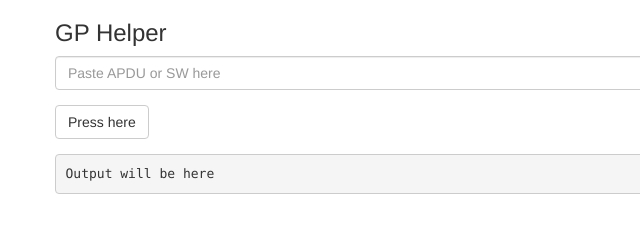
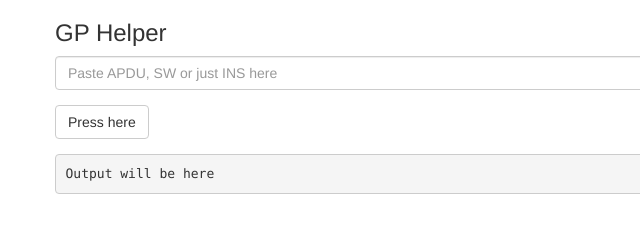
Before and after one commit to sainaen/gp-helper, a plain HTML site: page index.html in a window 1280 px wide. Shown: the full height of the page, 0-640 px from the left. Drawn offline with nearby package versions, Linux system fonts and the light colour scheme.

Commit message:
Mention INS in input's placeholder

```diff
--- a/index.html
+++ b/index.html
@@ -332,7 +332,7 @@
         <div class="row">
             <form action="#" role="form" id="inForm">
                 <div class="form-group">
-                    <input id="in" class="form-control" name="in" type="text" placeholder="Paste APDU or SW here"/>
+                    <input id="in" class="form-control" name="in" type="text" placeholder="Paste APDU, SW or just INS here"/>
                 </div>
                 <div class="form-group">
                     <button type="submit" class="btn btn-default">Press here</button>
```
